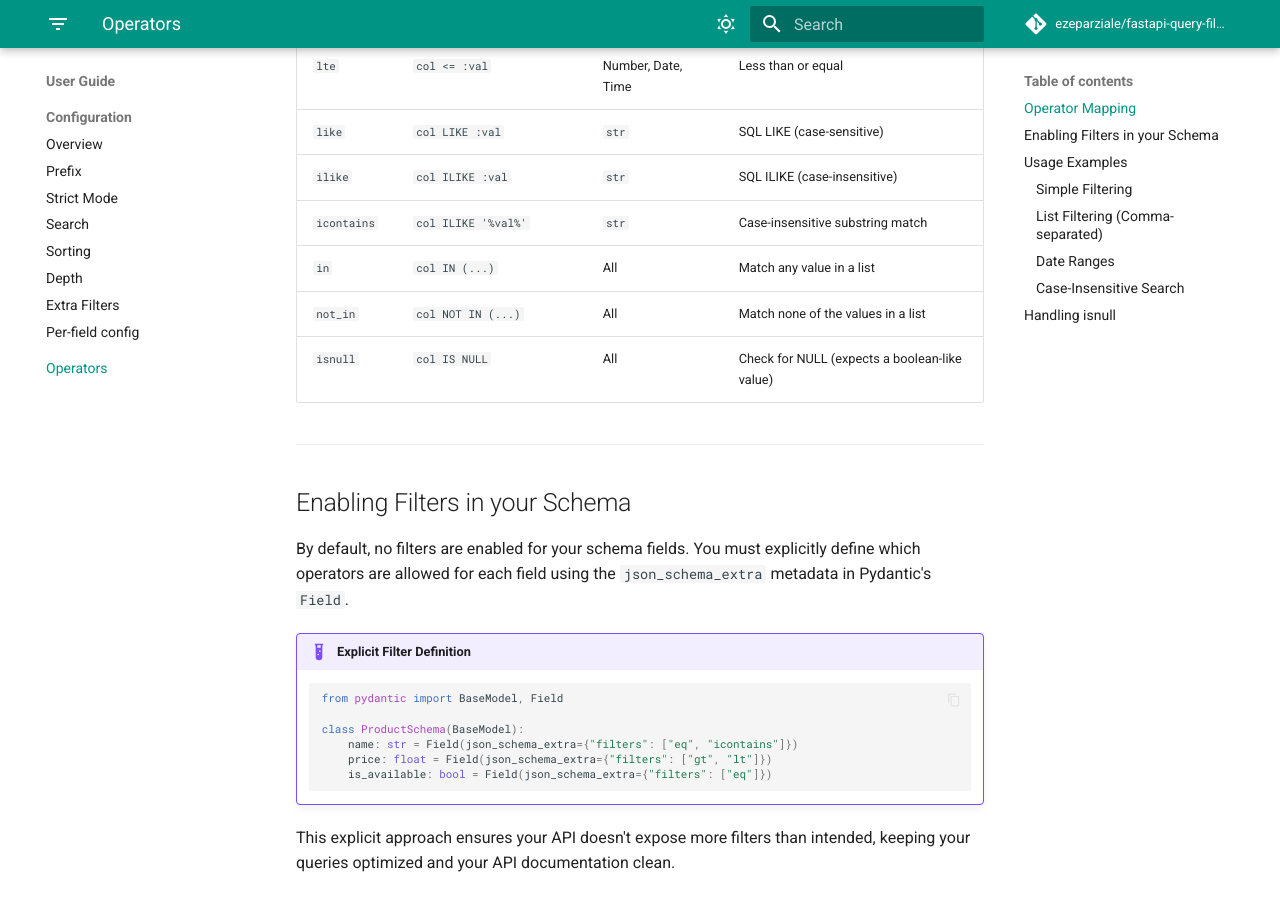
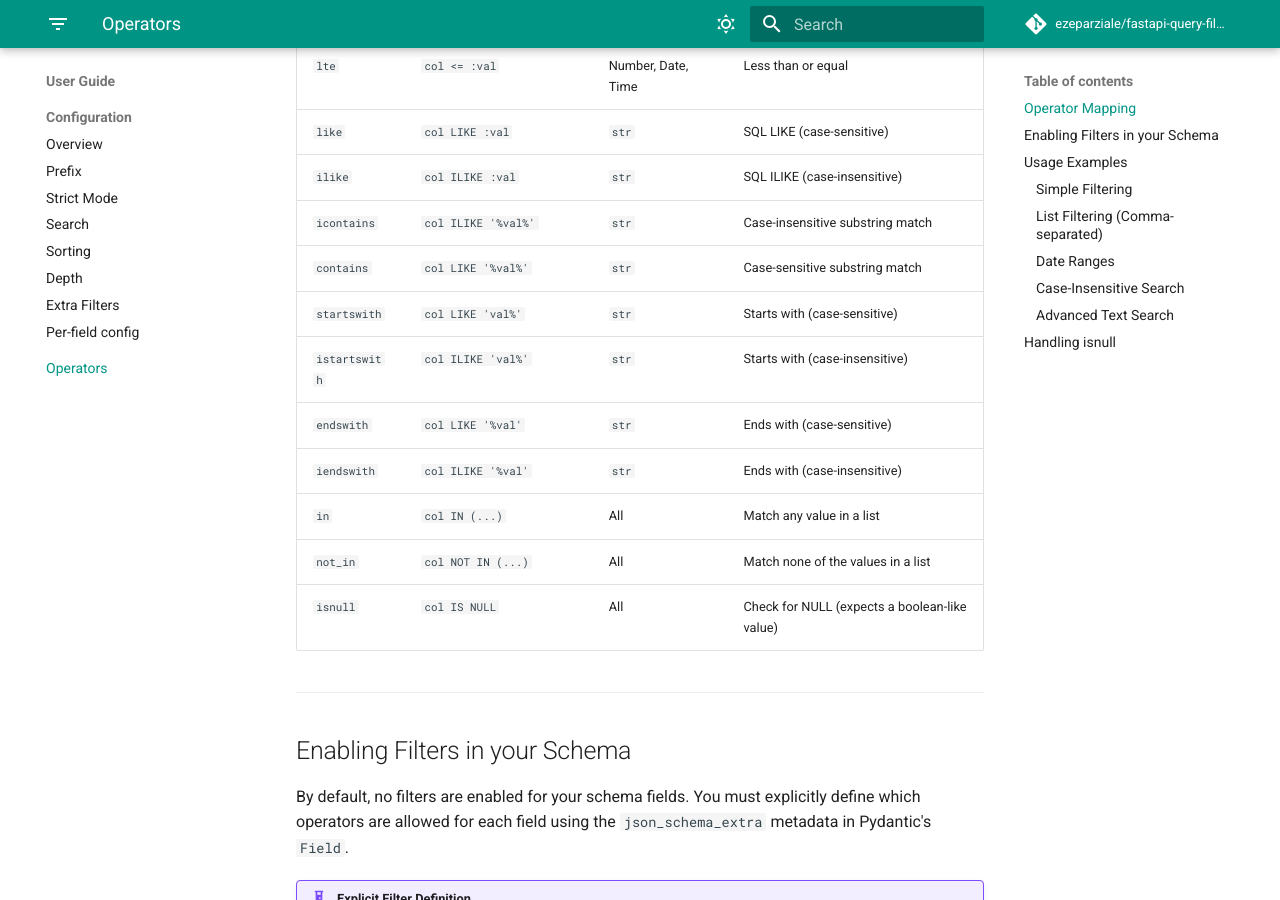
Before and after one commit to ezeparziale/fastapi-query-filters, an MkDocs documentation site: the page built from docs/user-guide/operators.md, in a window 1280 px wide and 900 px high, scrolled down 749 px. Built offline with MkDocs 1.6.1 and Material for MkDocs 9.7.7, drawn with Linux system fonts in a browser that asks for light colours; comment, search, counter and statistics services are not loaded; some of the changed text lies outside the part shown.

Commit message:
:pencil: docs: upgrade docs with new str operators

```diff
--- a/docs/user-guide/operators.md
+++ b/docs/user-guide/operators.md
@@ -19,6 +19,11 @@ When you use a filter like `age__gt=18`, the library splits it into the field (`
 | `like` | `col LIKE :val` | `str` | SQL LIKE (case-sensitive) |
 | `ilike` | `col ILIKE :val` | `str` | SQL ILIKE (case-insensitive) |
 | `icontains` | `col ILIKE '%val%'` | `str` | Case-insensitive substring match |
+| `contains` | `col LIKE '%val%'` | `str` | Case-sensitive substring match |
+| `startswith` | `col LIKE 'val%'` | `str` | Starts with (case-sensitive) |
+| `istartswith` | `col ILIKE 'val%'` | `str` | Starts with (case-insensitive) |
+| `endswith` | `col LIKE '%val'` | `str` | Ends with (case-sensitive) |
+| `iendswith` | `col ILIKE '%val'` | `str` | Ends with (case-insensitive) |
 | `in` | `col IN (...)` | All | Match any value in a list |
 | `not_in` | `col NOT IN (...)` | All | Match none of the values in a list |
 | `isnull` | `col IS NULL` | All | Check for NULL (expects a boolean-like value) |
@@ -58,6 +63,11 @@ This explicit approach ensures your API doesn't expose more filters than intende
 ### Case-Insensitive Search
 `GET /posts?author__icontains=doe` -> `SELECT ... WHERE author ILIKE '%doe%'`
 
+### Advanced Text Search
+- **Starts with**: `GET /posts?title__startswith=Hello` -> `SELECT ... WHERE title LIKE 'Hello%'`
+- **Ends with**: `GET /posts?email__iendswith=gmail.com` -> `SELECT ... WHERE email ILIKE '%gmail.com'`
+- **Contains (Sensitive)**: `GET /posts?content__contains=Python` -> `SELECT ... WHERE content LIKE '%Python%'`
+
 ---
 
 ## Handling `isnull`
```
Also changed, not shown: README.md (+5 -0 lines).
